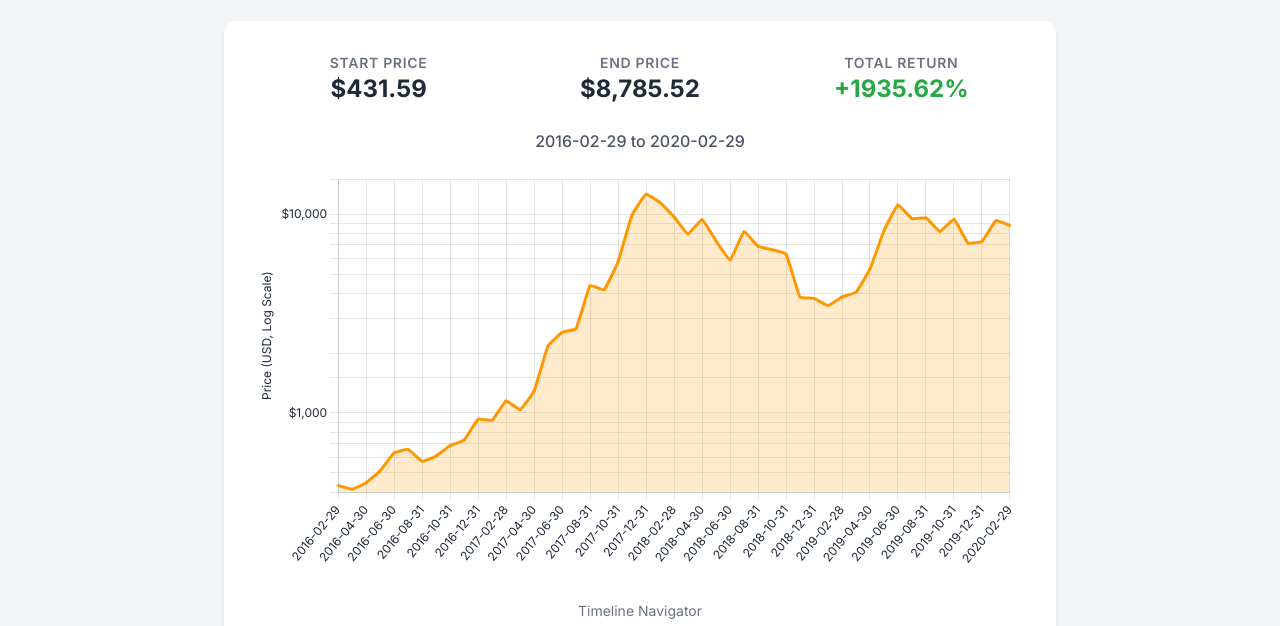
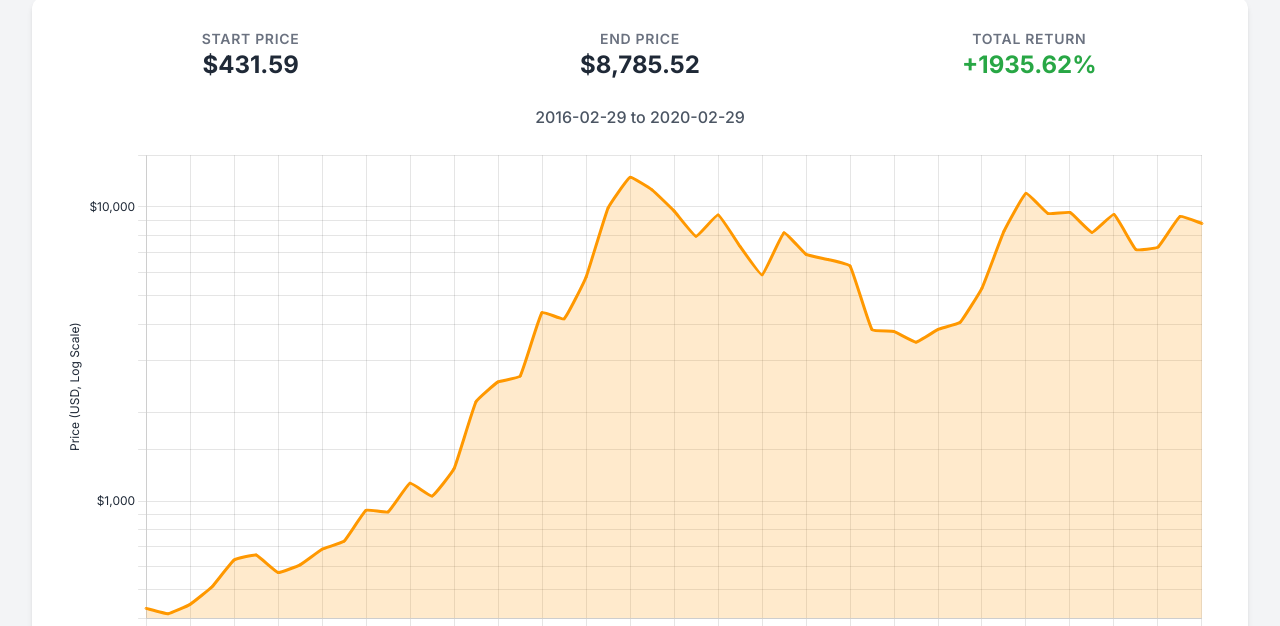
Before and after one commit to CivilizedCoder/BTC-Price-History, a plain HTML site: page index.html in a window 1280 px wide. Shown: the part 135-761 px from the top of the page. Drawn offline with nearby package versions, Linux system fonts and the light colour scheme.

Commit message:
Update index.html

```diff
--- a/index.html
+++ b/index.html
@@ -38,7 +38,8 @@
 </head>
 <body class="antialiased">
 
-    <main class="p-4 md:p-8 max-w-4xl mx-auto">
+    <!-- Changed max-w-4xl to max-w-7xl to make the content wider -->
+    <main class="p-4 md:p-8 max-w-7xl mx-auto">
         <section class="presentation-section">
             <h3 class="text-3xl font-bold section-title mb-4 text-center">Bitcoin Price History</h3>
             <p class="text-center text-gray-600 mb-6">Explore the historical price of Bitcoin. Drag and resize the window on the timeline below to analyze a specific period.</p>
@@ -60,8 +61,8 @@
                 </div>
                 <div id="btcDateRangeDisplay" class="text-center text-gray-600 font-medium mb-4"></div>
 
-                <!-- Main Chart for displaying the selected price range -->
-                <div class="chart-container" style="height: 400px;">
+                <!-- Main Chart for displaying the selected price range. Increased height from 400px to 550px. -->
+                <div class="chart-container" style="height: 550px;">
                     <canvas id="bitcoinChart"></canvas>
                 </div>
 
```
